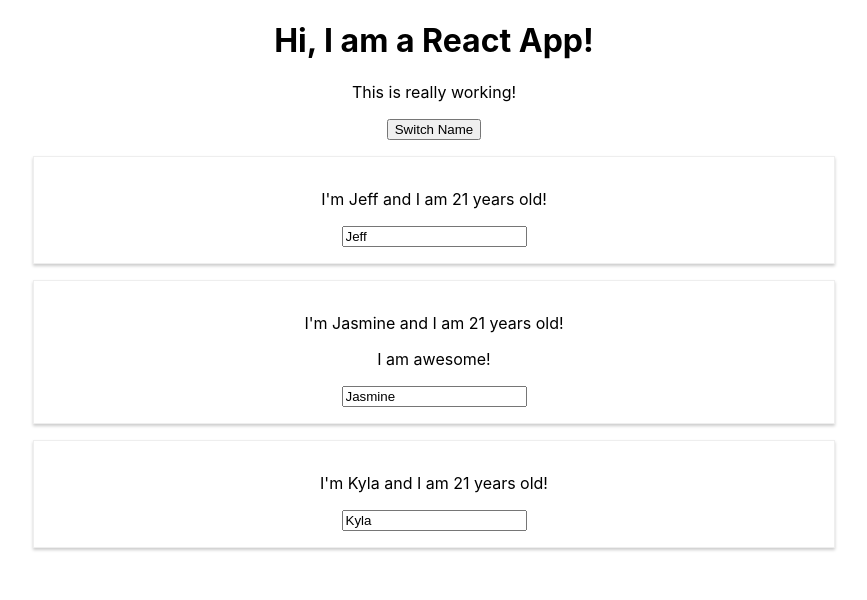
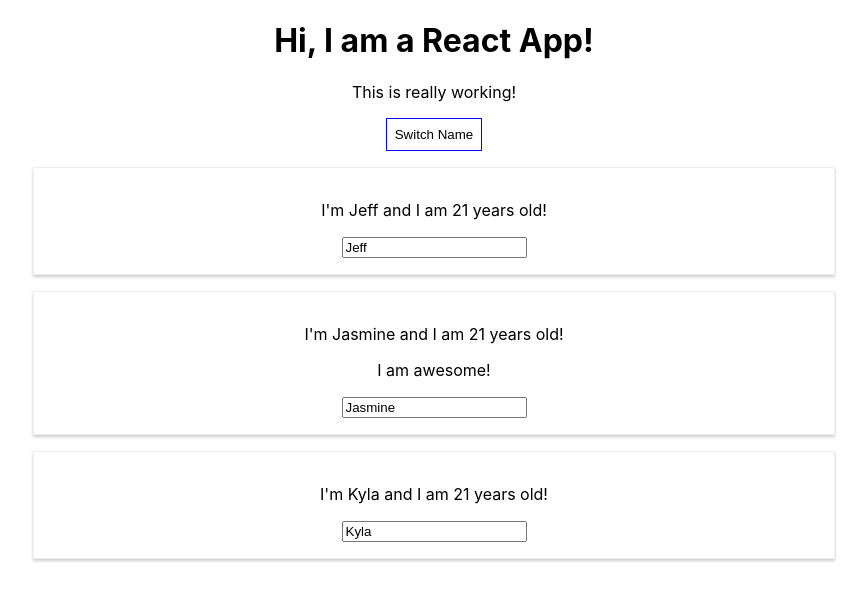
Before and after one commit to zeejay09/burger-builder, a React (Create React App) app: page / in a window 1280 px wide. Shown: the top 600 px of the page, without its empty margins (206-1073 px from the left). Built offline with nearby package versions, Linux system fonts and the light colour scheme.

Commit message:
adds inline styling

```diff
--- a/src/App.js
+++ b/src/App.js
@@ -34,11 +34,20 @@
   }
 
   render() {
+    const style = {
+      backgroundColor: 'white',
+      font: 'ingerit',
+      border: '1px solid blue',
+      padding: '8px',
+      cursor: 'pointer'
+    }
     return (
       <div className="App">
         <h1>Hi, I am a React App!</h1>
         <p>This is really working!</p>
-        <button onClick={() => this.switchNameHandler('Jeff Zeejay!!!')}>Switch Name</button>
+        <button
+          style={style}
+          onClick={() => this.switchNameHandler('Jeff Zeejay!!!')}>Switch Name</button>
         <Person
           name={this.state.persons[0].name}
           age={this.state.persons[0].age} />
```
